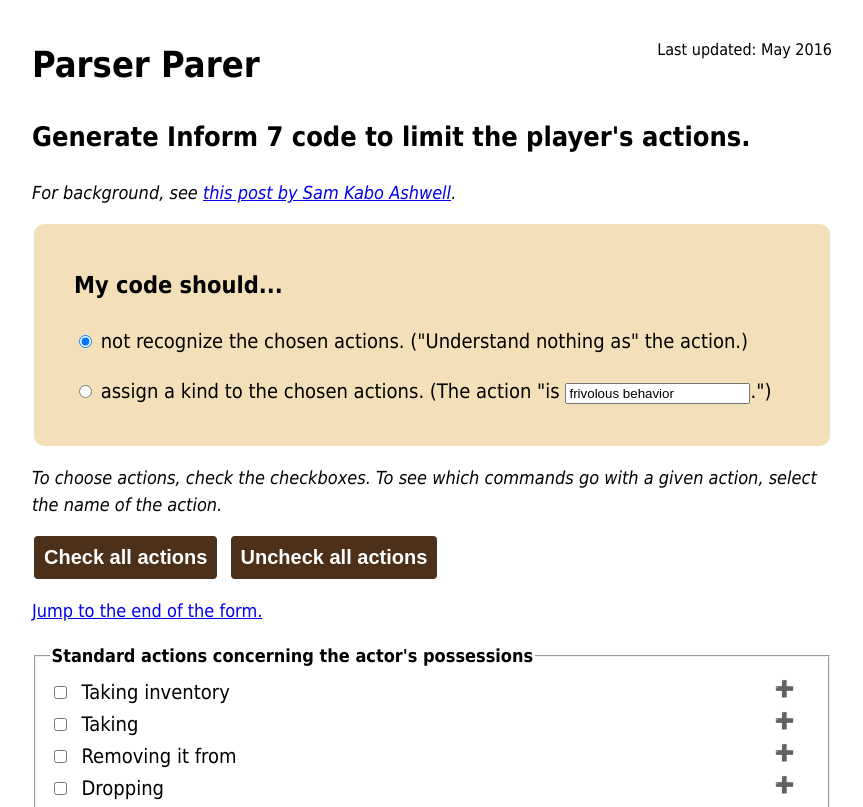
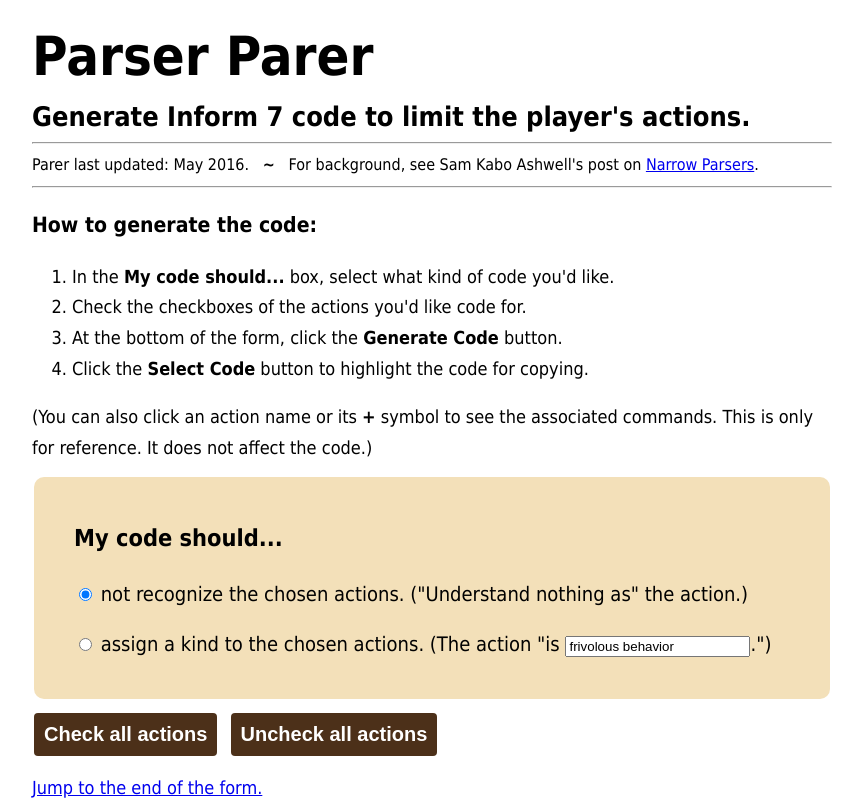
Before and after one commit to alice-blue/parser-parer, a plain HTML site: page index.html in a window 1280 px wide. Shown: the top 807 px of the page, without its empty margins (208-1071 px from the left). Drawn offline with Linux system fonts and the light colour scheme.

Commit message:
Add instructions.

```diff
--- a/index.html
+++ b/index.html
@@ -6,6 +6,7 @@ Parser Parer by alice-blue can be found at
 https://github.com/alice-blue/parser-parer
 -->
 <title>Parser Parer: Generate Inform 7 code to limit the player's actions.</title>
+
 <script>
 "use strict";
 
@@ -163,7 +164,7 @@ function displayCode(questionableWarning, informCode) {
         document.getElementById("generated-code").value = codeBoxContents;
     } else {
 		document.getElementById("generated-code").value =
-        "[No actions are selected, so there is no code to generate.]";
+		"[None of the actions have checkmarks, so there is no code to generate.]";
     }
 }
 
@@ -193,23 +194,33 @@ function selectText(idName) {
 <link rel="stylesheet" href="style.css">
 </head>
 <body onload="setUpAccordionButtons()">
-<div id="top-of-page" class="header-text"><br>Last updated: May 2016</div>
 <h1>Parser Parer</h1>
 <h2>Generate Inform 7 code to limit the player's actions.</h2>
-<p><i>For background, see <a href="https://heterogenoustasks.wordpress.com/2016/05/18/narrow-parsers/">this post by Sam Kabo Ashwell</a>.</i></p>
+<hr>
+<div class="header-text">
+Parer last updated: May 2016.&#160;&#160;&#160;<b>~</b>&#160;&#160;&#160;For background, see Sam Kabo Ashwell's post on <a href="https://heterogenoustasks.wordpress.com/2016/05/18/narrow-parsers/">Narrow Parsers</a>.
+</div>
+<hr>
 <noscript>
-<hr>
 <br>
 <p class="warning" id="javascript-note">NOTE: You'll need to turn on JavaScript in your web browser in order for the code generator to work.</p>
 <br>
-<hr></noscript>
-<div class="important-box" id="choose-code-type">
+<hr>
+</noscript>
+<h3>How to generate the code:</h3>
+<div class="instructions">
+<ol>
+<li>In the <b>My code should...</b> box, select what kind of code you'd like.</li>
+<li>Check the checkboxes of the actions you'd like code for.</li>
+<li>At the bottom of the form, click the <b>Generate Code</b> button.</li>
+<li>Click the <b>Select Code</b> button to highlight the code for copying.</li>
+</ol>
+(You can also click an action name or its <b>+</b> symbol to see the associated commands. This is only for reference. It does not affect the code.)</div>
+<div class="important-box" id="top-of-form"">
 <h3>My code should...</h3>
 <p><input type="radio" name="code-type" id="understand-radio-button" checked="checked"> not recognize the chosen actions. ("Understand nothing as" the action.)</p>
 <p><input type="radio" name="code-type" id="kind-radio-button"> assign a kind to the chosen actions. (The action "is <input type=text id="kindText" value="frivolous behavior" maxlength="40">.")</p>
 </div>
-<p><i>To choose actions, check the checkboxes. To see which commands go with a given action, select the name of the action.</i>
-<p>
 <button type="button" class="medium-button" name="select-everything" onClick="selectAll('action')">Check all actions</button>
 <button type="button" class="medium-button" name="unselect-everything" onClick="unselectAll('action')">Uncheck all actions</button>
 </p>
@@ -812,12 +823,12 @@ function selectText(idName) {
 <hr>
 <span style="color: #f42a07; font-weight: bold;">*Disabling these actions may upset players. Disabling "requesting the story file version" may also violate Inform's license requirements.</span>
 </fieldset>
-<p><a href="#top-of-page" id="end-of-form">Jump to the top of the page.</a></p>
+<p><a href="#top-of-form" id="end-of-form">Jump to the top of the form.</a></p>
 <p><button type="button" class="large-button" name="generate" onClick="generateCode()">Generate Code</button><button type="button" class="large-button" name="selectCode" onClick="selectText('generated-code')">Select Code</button></p>
 <p>Each time you <b>generate code</b>, any existing code below will be replaced with new code. <b>Select code</b> will highlight it. Then you can copy it with <i>Ctrl C</i>.</p>
 <p><textarea class="code-box" id="generated-code" readonly="readonly" ></textarea></p>
 <hr>
-<div class="footer-text"><p><i>The actions in the form above, their category names, and their commands are quoted directly from version 6L38 of the <a href="http://inform7.com/">Inform 7 IDE</a>. Inform was written by Graham Nelson, "with help from Emily Short and many others."</i></p></div>
+<div class="footer-text"><p><i>The actions in the form above, their category names, and their commands are quoted from version 6L38 of the <a href="http://inform7.com/">Inform 7 IDE</a>. Inform was "written by Graham Nelson with help from Emily Short and many others."</i></p></div>
 <br><br>
 <script>
 // Assign onclick events to all the accordion buttons.
--- a/style.css
+++ b/style.css
@@ -16,10 +16,29 @@ body
 	line-height: 1.5;
 }
 
+h1
+{
+	font-size: 3em;
+	margin-top: .2em;
+	margin-bottom: .2em;
+	line-height: 1.2;
+}
+
+h2
+{
+	margin-top: .2em;
+	margin-bottom: .2em;
+	line-height: 1.2;
+}
+
 div.header-text
 {
 	font-size: 16px;
-	float: right;
+}
+
+div.instructions
+{
+line-height: 1.7;
 }
 
 /* Box for choosing which kind of code to generate */
@@ -35,7 +54,7 @@ div.important-box
 	padding-right: 40px;
 	padding-top: 20px;
 	padding-bottom: 20px;
-	font-size: 20px
+	font-size: 20px;
 }
 
 button.small-button
@@ -152,9 +171,10 @@ textarea.code-box
 	background-color: #f8f8f8;
 	margin-left: 2px;
     margin-right: 2px;
-	padding: 1em;
+	padding: .8em;
 	resize: none;
-	font-size: 20px;
+	font-size: 18px;
+	line-height: 1.5;
 }
 
 p.warning
```
Lines whose indentation alone changed are shown as unchanged.
